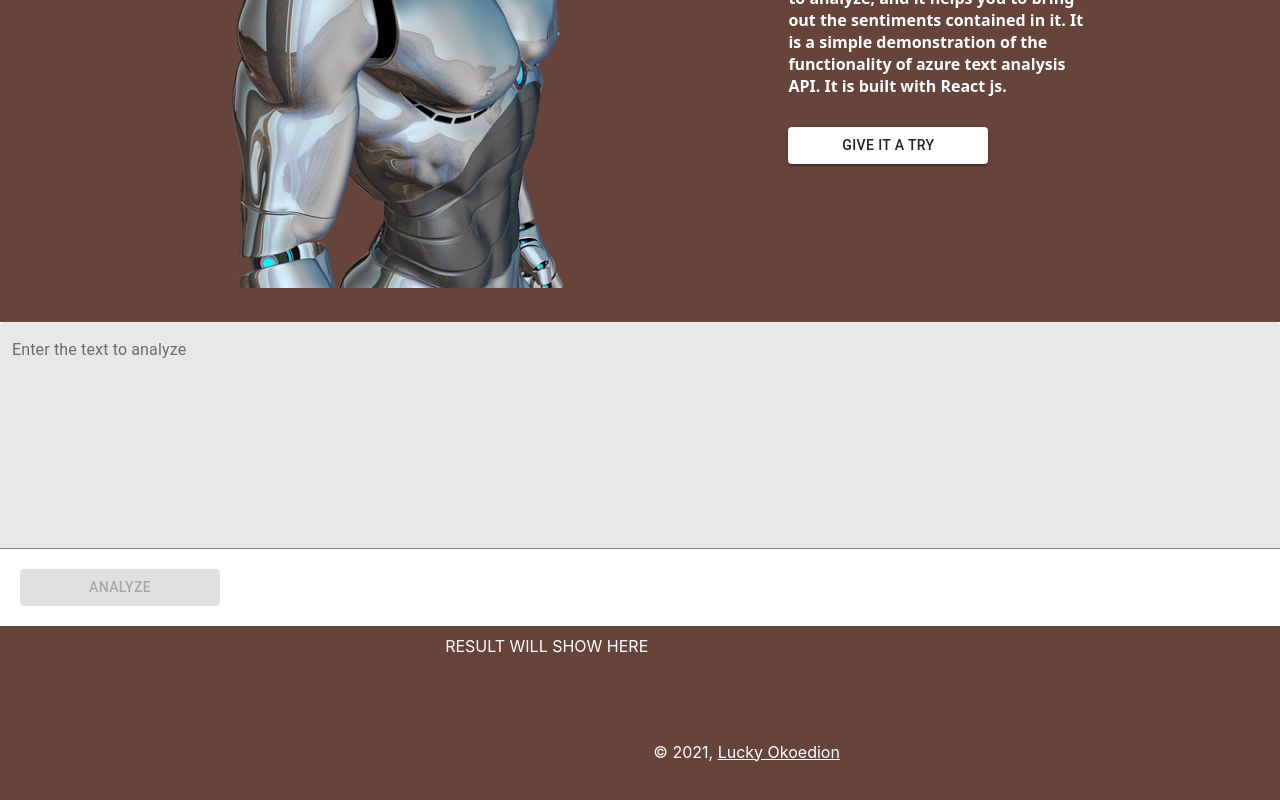
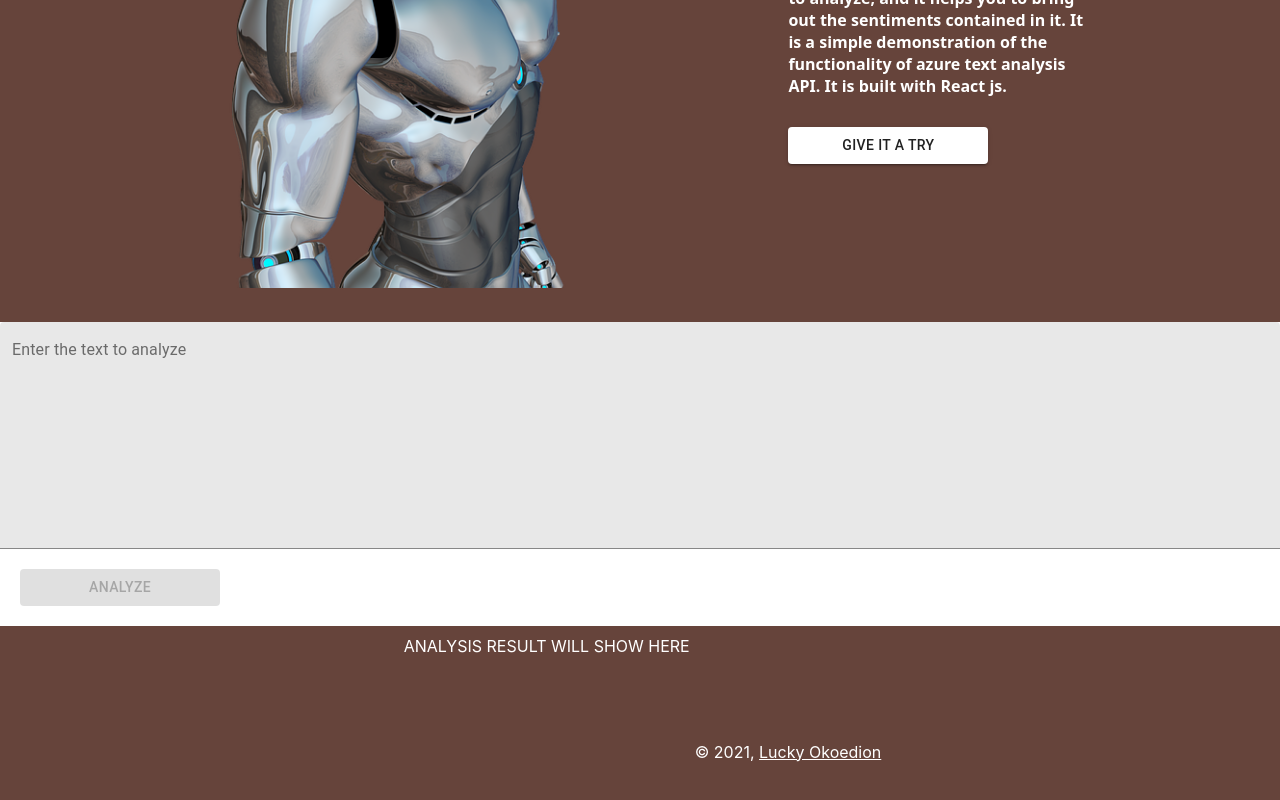
Before and after one commit to LuckyOkoedion/isabi-reactjs-text-analysis-artifificial-intelligence-app, a React (Create React App) app: page / in a window 1280 px wide. Shown: the part 402-1202 px from the top of the page. Built offline with nearby package versions, Linux system fonts and the light colour scheme.

Commit message:
ajkjakjakljkjkljlahajiy4

```diff
--- a/src/App.tsx
+++ b/src/App.tsx
@@ -233,7 +233,7 @@ class App extends React.Component<MyProps, MyState> {
                 {this.state.dataLoading ? (
                   <div>Analysizing text please wait...</div>
                 ) : (
-                  <div>RESULT WILL SHOW HERE</div>
+                  <div>ANALYSIS RESULT WILL SHOW HERE</div>
                 )}
               </div>
             )}
```
